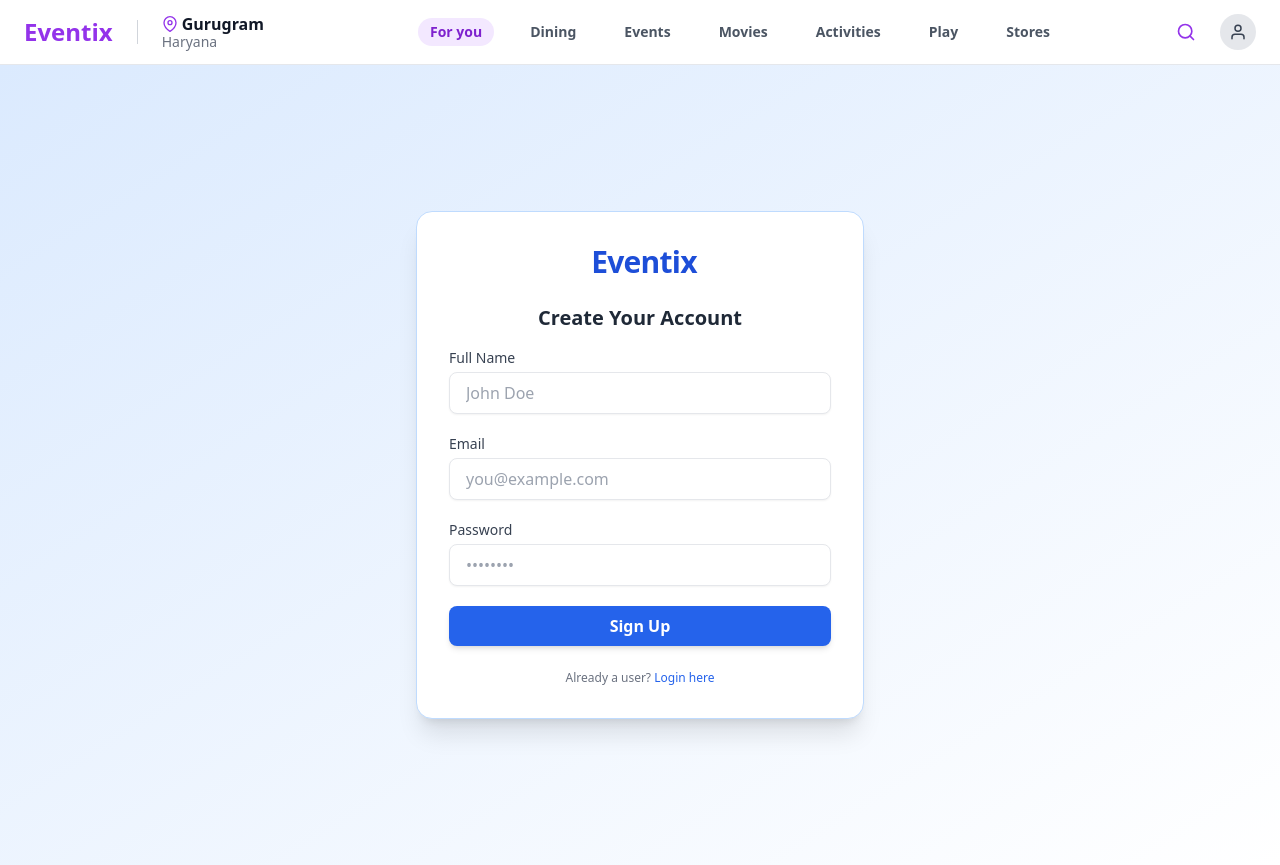
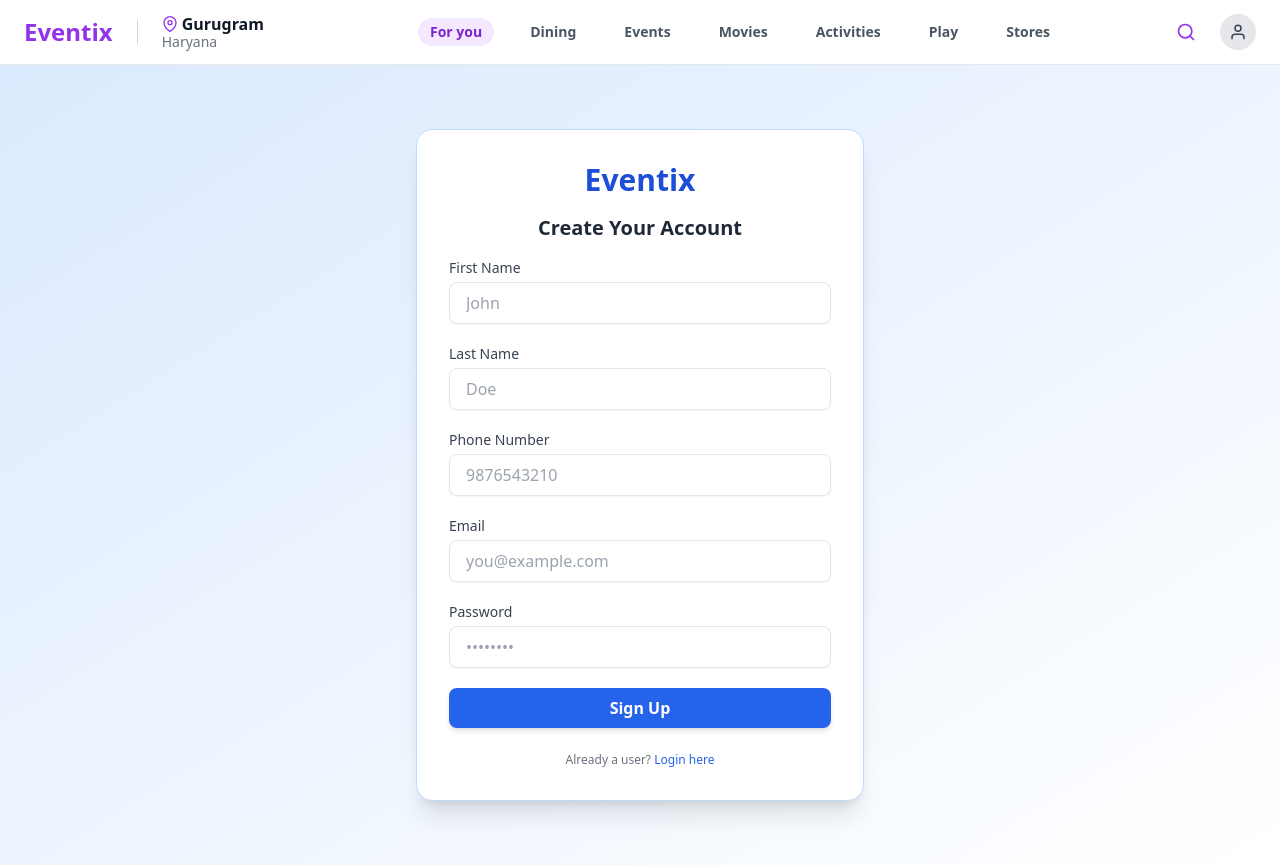
Before and after one commit to BITSSAP2025AugAPIBP3Sections/APIBP-20242YB-Team-04, a React (Vite) app in the folder eventix-ui/: page /register in a window 1280 px wide. Built offline with nearby package versions, Linux system fonts and the light colour scheme.

Commit message:
feat: signup setup

```diff
--- a/eventix-ui/src/pages/Signup.jsx
+++ b/eventix-ui/src/pages/Signup.jsx
@@ -1,7 +1,6 @@
 import React from "react";
 import { useForm } from "react-hook-form";
 import { ToastContainer, toast } from "react-toastify";
-import { SiCashapp } from "react-icons/si";
 import "react-toastify/dist/ReactToastify.css";
 import axios from "axios";
 import { z } from "zod";
@@ -9,13 +8,16 @@ import { zodResolver } from "@hookform/resolvers/zod";
 import { useNavigate } from "react-router-dom";
 
 const signupSchema = z.object({
-  name: z.string().min(1, "Name is required"),
+  firstName: z.string().min(1, "First name is required"),
+  lastName: z.string().min(1, "Last name is required"),
+  phoneNumber: z.string().min(10, "Phone number must be at least 10 digits"),
   email: z.string().email("Please enter a valid email"),
   password: z.string().min(6, "Password must be at least 6 characters"),
 });
 
 const Signup = () => {
   const navigate = useNavigate();
+
   const {
     register,
     handleSubmit,
@@ -27,22 +29,22 @@ const Signup = () => {
 
   const onSubmit = async (data) => {
     const payload = {
-      ...data,
-      role: "USER",
-      status: "ACTIVE",
+      firstName: data.firstName,
+      lastName: data.lastName,
+      phoneNumber: data.phoneNumber,
+      email: data.email,
+      password: data.password,
     };
 
     try {
-      await axios.post("http://localhost:8080/api/user/signup", payload);
+      await axios.post("http://localhost:8081/users/register", payload);
       toast.success("Signup successful! Please login.");
       reset();
       setTimeout(() => navigate("/login"), 3000);
     } catch (error) {
-      if (error.response?.data?.message) {
-        toast.error(error.response.data.message);
-      } else {
-        toast.error("Signup failed. Please try again.");
-      }
+      toast.error(
+        error.response?.data?.message || "Signup failed. Please try again."
+      );
       console.error(error);
     }
   };
@@ -50,29 +52,61 @@ const Signup = () => {
   return (
     <div className="min-h-screen flex items-center justify-center bg-gradient-to-br from-blue-100 to-white">
       <div className="w-full max-w-md bg-white p-8 rounded-2xl shadow-xl border border-blue-200">
-        <div className="flex items-center justify-center mb-6">
-          <h1 className="ml-2 text-3xl font-extrabold text-blue-700 tracking-tight">
-            Eventix
-          </h1>
-        </div>
+
+        <h1 className="text-3xl font-extrabold text-blue-700 text-center mb-4">
+          Eventix
+        </h1>
 
         <h2 className="text-xl font-semibold text-gray-800 mb-4 text-center">
           Create Your Account
         </h2>
 
         <form onSubmit={handleSubmit(onSubmit)} className="space-y-5">
+
           <div>
             <label className="block text-gray-700 text-sm font-medium mb-1">
-              Full Name
+              First Name
             </label>
             <input
               type="text"
-              {...register("name")}
+              {...register("firstName")}
               className="w-full px-4 py-2 border rounded-lg shadow-sm focus:ring-2 focus:ring-blue-400 focus:outline-none"
-              placeholder="John Doe"
+              placeholder="John"
             />
-            {errors.name && (
-              <p className="text-xs text-red-600 mt-1">{errors.name.message}</p>
+            {errors.firstName && (
+              <p className="text-xs text-red-600 mt-1">{errors.firstName.message}</p>
+            )}
+          </div>
+
+          <div>
+            <label className="block text-gray-700 text-sm font-medium mb-1">
+              Last Name
+            </label>
+            <input
+              type="text"
+              {...register("lastName")}
+              className="w-full px-4 py-2 border rounded-lg shadow-sm focus:ring-2 focus:ring-blue-400 focus:outline-none"
+              placeholder="Doe"
+            />
+            {errors.lastName && (
+              <p className="text-xs text-red-600 mt-1">{errors.lastName.message}</p>
+            )}
+          </div>
+
+          <div>
+            <label className="block text-gray-700 text-sm font-medium mb-1">
+              Phone Number
+            </label>
+            <input
+              type="text"
+              {...register("phoneNumber")}
+              className="w-full px-4 py-2 border rounded-lg shadow-sm focus:ring-2 focus:ring-blue-400 focus:outline-none"
+              placeholder="9876543210"
+            />
+            {errors.phoneNumber && (
+              <p className="text-xs text-red-600 mt-1">
+                {errors.phoneNumber.message}
+              </p>
             )}
           </div>
 
@@ -113,6 +147,7 @@ const Signup = () => {
             Sign Up
           </button>
         </form>
+
         <p className="text-xs text-center text-gray-500 mt-6">
           Already a user?{" "}
           <a href="/login" className="text-blue-600 hover:underline">
@@ -120,6 +155,7 @@ const Signup = () => {
           </a>
         </p>
       </div>
+
       <ToastContainer position="top-center" autoClose={2000} />
     </div>
   );
```
